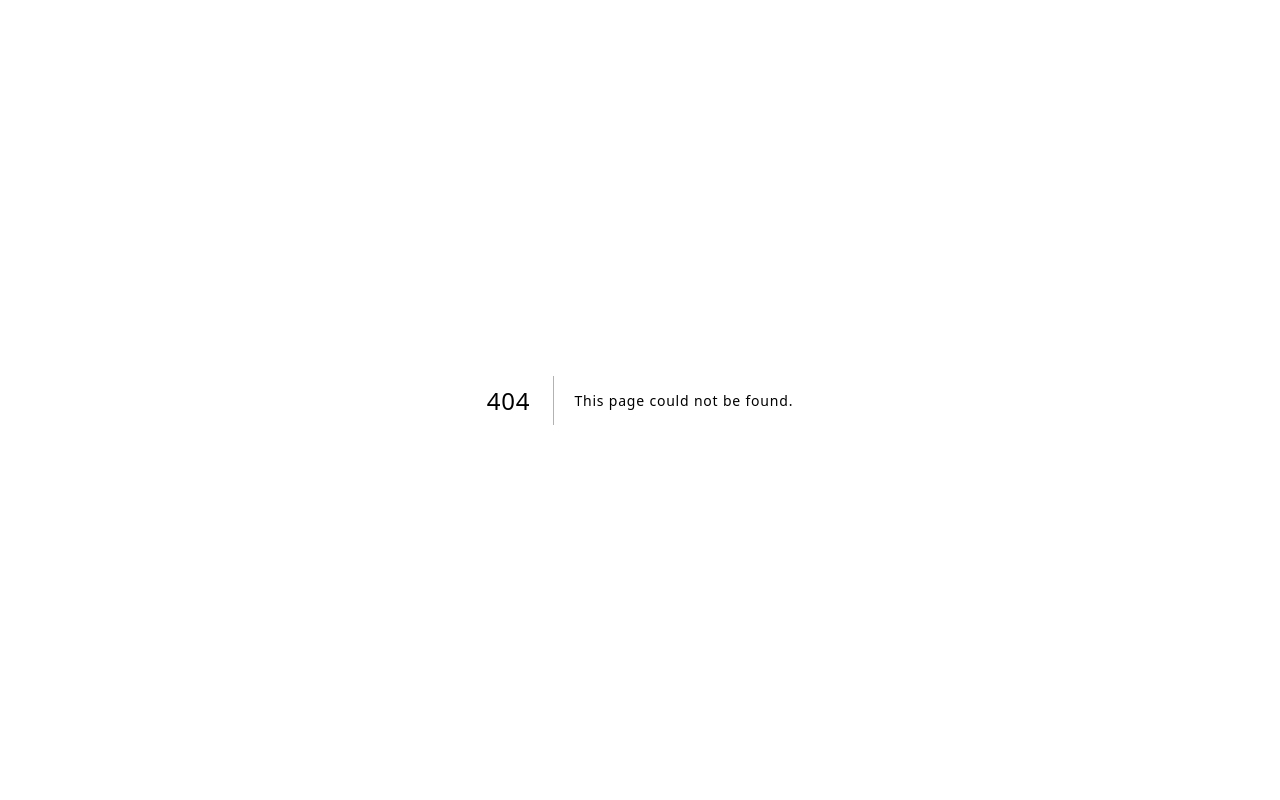
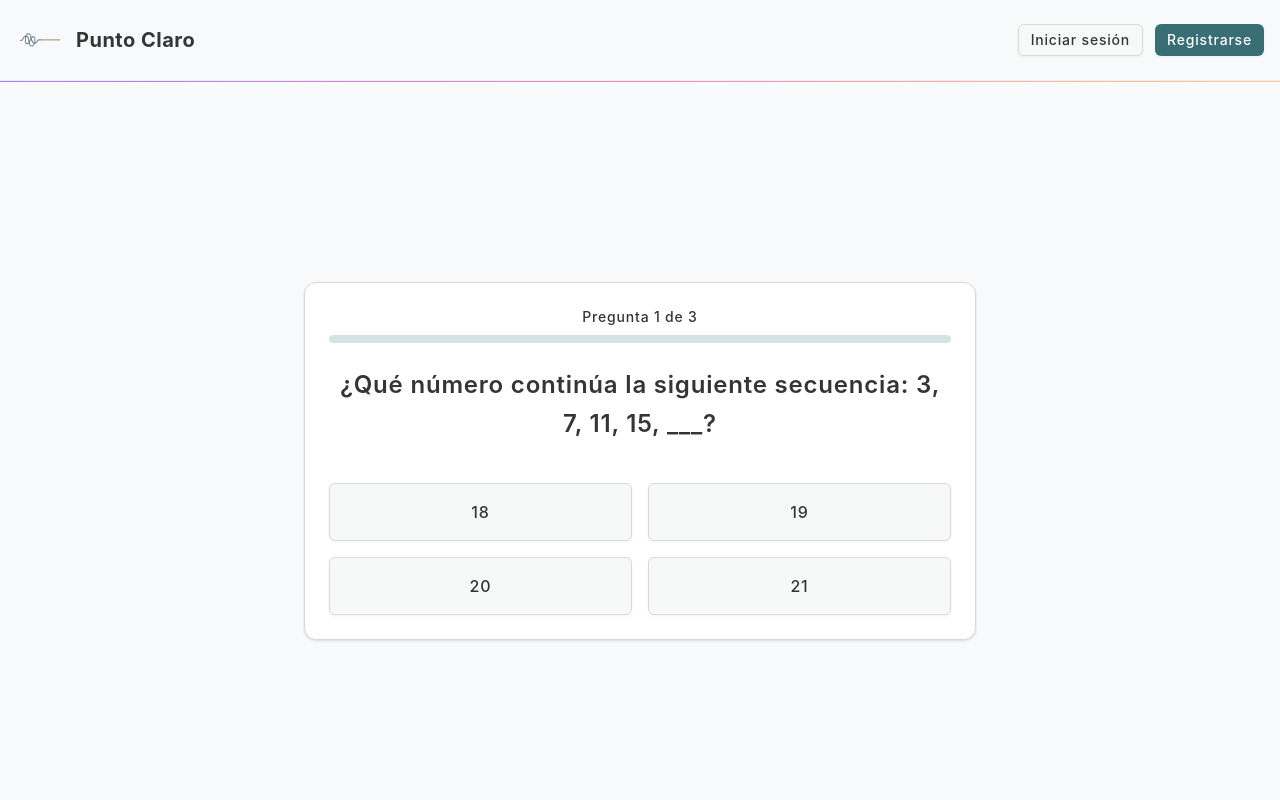
Before and after one commit to LazarusAA/puntoclaro, a Next.js app: page /diagnostic in a window 1280 px wide. Before the commit this address had no page. Shown: the top 800 px of the page. Built offline with nearby package versions, Linux system fonts and the light colour scheme.

Commit message:
feat: add component for diagnostic quiz

```diff
--- a/package.json
+++ b/package.json
@@ -13,6 +13,7 @@
     "@radix-ui/react-avatar": "^1.1.10",
     "@radix-ui/react-dialog": "^1.1.14",
     "@radix-ui/react-navigation-menu": "^1.2.13",
+    "@radix-ui/react-progress": "^1.1.7",
     "@radix-ui/react-slot": "^1.2.3",
     "@radix-ui/react-tabs": "^1.1.12",
     "@supabase/ssr": "^0.6.1",
--- /dev/null
+++ b/src/app/diagnostic/page.tsx
@@ -0,0 +1,28 @@
+import { DiagnosticQuiz } from '~/components/shared/diagnostic-quiz'
+import { Navbar1 } from '~/components/layouts/main-nav'
+import { Footer7 } from '~/components/layouts/site-footer'
+
+export default function DiagnosticPage() {
+  return (
+    <div className="flex flex-col min-h-screen bg-slate-50">
+      <Navbar1
+        menu={[]}
+        logo={{
+          url: "/",
+          src: "/logo.svg",
+          alt: "Punto Claro Logo",
+          title: "Punto Claro"
+        }}
+        auth={{
+          login: { title: "Iniciar sesión", url: "/login" },
+          signup: { title: "Registrarse", url: "/signup" }
+        }}
+      />
+      <main className="flex-grow flex items-center justify-center p-4 py-20 sm:py-50">
+        <DiagnosticQuiz />
+      </main>
+
+      <Footer7 />
+    </div>
+  )
+}
--- /dev/null
+++ b/src/components/shared/diagnostic-quiz.tsx
@@ -0,0 +1,118 @@
+'use client'
+
+import { useState } from 'react'
+import { Button } from '~/components/ui/button'
+import { Card, CardContent, CardHeader, CardTitle } from '~/components/ui/card'
+import { Progress } from '~/components/ui/progress'
+
+// This is a placeholder type. In the real app, this will come from our database types.
+type Question = {
+  id: string
+  text: string
+  options: {
+    id: string
+    text: string
+  }[]
+}
+
+// Placeholder questions for building the UI.
+const placeholderQuestions: Question[] = [
+  {
+    id: 'q1',
+    text: '¿Qué número continúa la siguiente secuencia: 3, 7, 11, 15, ___?',
+    options: [
+      { id: 'q1-o1', text: '18' },
+      { id: 'q1-o2', text: '19' },
+      { id: 'q1-o3', text: '20' },
+      { id: 'q1-o4', text: '21' },
+    ],
+  },
+  {
+    id: 'q2',
+    text: 'Yigüirro es a Pájaro como...',
+    options: [
+      { id: 'q2-o1', text: 'Guápil es a Árbol' },
+      { id: 'q2-o2', text: 'Río es a Agua' },
+      { id: 'q2-o3', text: 'Lapa es a Rojo' },
+      { id: 'q2-o4', text: 'Mariposa es a Vuelo' },
+    ],
+  },
+  // Add 8-10 more placeholder questions to simulate the full flow.
+  {
+    id: 'q3',
+    text: 'This is the final question. Clicking an option will finish the quiz.',
+    options: [
+      { id: 'q3-o1', text: 'Finish' },
+      { id: 'q3-o2', text: 'Finish' },
+      { id: 'q3-o3', text: 'Finish' },
+      { id: 'q3-o4', text: 'Finish' },
+    ],
+  },
+]
+
+export function DiagnosticQuiz() {
+  const [currentQuestionIndex, setCurrentQuestionIndex] = useState(0)
+  const [completedQuestions, setCompletedQuestions] = useState(0)
+  const [isCompleted, setIsCompleted] = useState(false)
+
+  const handleAnswerClick = (optionId: string) => {
+    // In the real app, we would send the answer to our backend here.
+    console.log(`User answered question ${placeholderQuestions[currentQuestionIndex].id} with option ${optionId}`)
+
+    // Increment completed questions count
+    setCompletedQuestions(completedQuestions + 1)
+
+    // Move to the next question or complete the quiz.
+    if (currentQuestionIndex < placeholderQuestions.length - 1) {
+      setCurrentQuestionIndex(currentQuestionIndex + 1)
+    } else {
+      setIsCompleted(true)
+      // Here we would trigger the navigation to the dashboard.
+      console.log('Quiz completed!')
+    }
+  }
+
+  if (isCompleted) {
+    return (
+      <div className="text-center">
+        <h2 className="text-2xl font-bold">¡Diagnóstico Completado!</h2>
+        <p className="mt-2">Analizando tus resultados...</p>
+        {/* In the real app, a spinner would show before redirecting. */}
+      </div>
+    )
+  }
+
+  const currentQuestion = placeholderQuestions[currentQuestionIndex]
+  const progressValue = (completedQuestions / placeholderQuestions.length) * 100
+
+  return (
+    <Card className="w-full max-w-2xl mx-auto">
+      <CardHeader>
+        <div className="mb-4">
+          <p className="text-sm font-medium text-center mb-2">
+            Pregunta {currentQuestionIndex + 1} de {placeholderQuestions.length}
+          </p>
+          <Progress value={progressValue} />
+        </div>
+        <CardTitle className="text-2xl leading-relaxed text-center">
+          {currentQuestion.text}
+        </CardTitle>
+      </CardHeader>
+      <CardContent>
+        <div className="grid grid-cols-1 md:grid-cols-2 gap-4 mt-4">
+          {currentQuestion.options.map((option) => (
+            <Button
+              key={option.id}
+              variant="outline"
+              size="lg"
+              className="h-auto py-4 text-base whitespace-normal"
+              onClick={() => handleAnswerClick(option.id)}
+            >
+              {option.text}
+            </Button>
+          ))}
+        </div>
+      </CardContent>
+    </Card>
+  )
+}
--- /dev/null
+++ b/src/components/ui/progress.tsx
@@ -0,0 +1,31 @@
+"use client"
+
+import * as React from "react"
+import * as ProgressPrimitive from "@radix-ui/react-progress"
+
+import { cn } from "~/lib/utils"
+
+function Progress({
+  className,
+  value,
+  ...props
+}: React.ComponentProps<typeof ProgressPrimitive.Root>) {
+  return (
+    <ProgressPrimitive.Root
+      data-slot="progress"
+      className={cn(
+        "bg-primary/20 relative h-2 w-full overflow-hidden rounded-full",
+        className
+      )}
+      {...props}
+    >
+      <ProgressPrimitive.Indicator
+        data-slot="progress-indicator"
+        className="bg-primary h-full w-full flex-1 transition-all"
+        style={{ transform: `translateX(-${100 - (value || 0)}%)` }}
+      />
+    </ProgressPrimitive.Root>
+  )
+}
+
+export { Progress }
```
Also changed, not shown: 1 other file (tests, documents, lock files or other folders).
